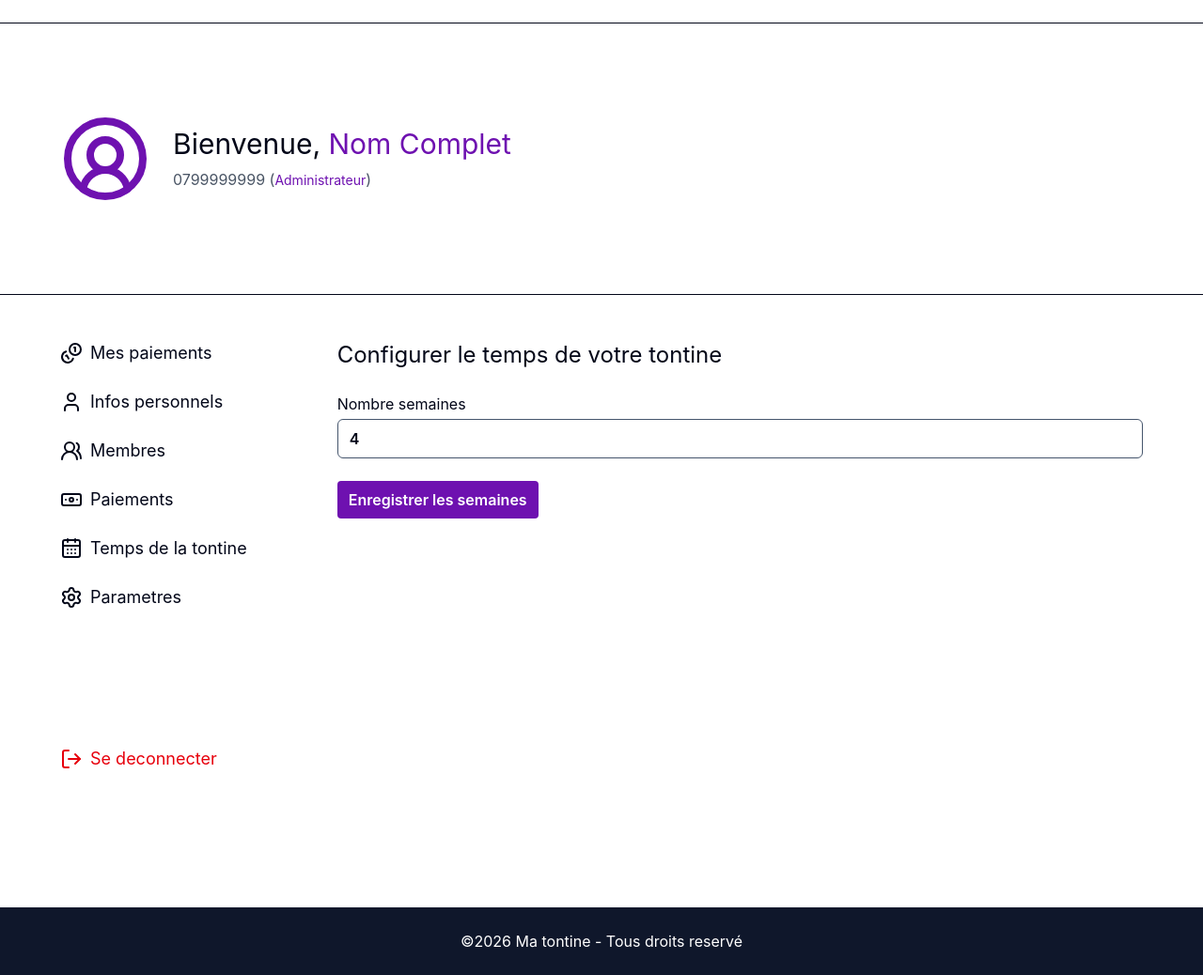
After one commit to NitiemaAllassane/tontine_app, a PHP site: page /pages/config.php in a window 1280 px wide. The commit adds this page. Shown: the whole page at 94% size. Run offline with PHP 8.4, Linux system fonts and the light colour scheme.

Commit message:
Ajout de la page de configuration du temps de la tontine

```diff
--- a/css/output.css
+++ b/css/output.css
@@ -8,14 +8,9 @@
       "Segoe UI Symbol", "Noto Color Emoji";
     --font-mono: ui-monospace, SFMono-Regular, Menlo, Monaco, Consolas, "Liberation Mono",
       "Courier New", monospace;
-    --color-red-500: oklch(63.7% 0.237 25.331);
     --color-red-600: oklch(57.7% 0.245 27.325);
-    --color-amber-300: oklch(87.9% 0.169 91.605);
-    --color-yellow-500: oklch(79.5% 0.184 86.047);
     --color-yellow-600: oklch(68.1% 0.162 75.834);
-    --color-green-400: oklch(79.2% 0.209 151.711);
     --color-green-600: oklch(62.7% 0.194 149.214);
-    --color-emerald-500: oklch(69.6% 0.17 162.48);
     --color-blue-600: oklch(54.6% 0.245 262.881);
     --color-purple-800: oklch(43.8% 0.218 303.724);
     --color-slate-50: oklch(98.4% 0.003 247.858);
@@ -26,17 +21,12 @@
     --color-slate-700: oklch(37.2% 0.044 257.287);
     --color-slate-900: oklch(20.8% 0.042 265.755);
     --color-slate-950: oklch(12.9% 0.042 264.695);
-    --color-gray-200: oklch(92.8% 0.006 264.531);
     --color-gray-400: oklch(70.7% 0.022 261.325);
     --color-gray-500: oklch(55.1% 0.027 264.364);
     --color-gray-600: oklch(44.6% 0.03 256.802);
     --color-white: #fff;
     --spacing: 0.25rem;
-    --container-xl: 36rem;
     --container-2xl: 42rem;
-    --container-3xl: 48rem;
-    --container-4xl: 56rem;
-    --container-5xl: 64rem;
     --container-6xl: 72rem;
     --text-xs: 0.75rem;
     --text-xs--line-height: calc(1 / 0.75);
@@ -52,8 +42,6 @@
     --text-3xl--line-height: calc(2.25 / 1.875);
     --text-4xl: 2.25rem;
     --text-4xl--line-height: calc(2.5 / 2.25);
-    --text-6xl: 3.75rem;
-    --text-6xl--line-height: 1;
     --font-weight-medium: 500;
     --font-weight-semibold: 600;
     --tracking-wide: 0.025em;
--- a/includes/sidebar.php
+++ b/includes/sidebar.php
@@ -85,7 +85,29 @@
             <span class="text-lg">Paiements</span>
         </a>
 
-
+        <a href="../pages/settings.php" class="flex items-center gap-2">
+            <span>
+                <svg
+                    xmlns="http://www.w3.org/2000/svg"
+                    width="24"
+                    height="24"
+                    viewBox="0 0 24 24"
+                    fill="none"
+                    stroke="currentColor"
+                    stroke-width="2"
+                    stroke-linecap="round"
+                    stroke-linejoin="round"
+                    class="lucide lucide-calendar-days-icon lucide-calendar-days">
+                    <path d="M8 2v3"/><path d="M16 2v3"/>
+                    <rect x="3" y="3" width="18" height="18" rx="2"/>
+                    <path d="M3 9h18"/><path d="M8 13h.01"/><path d="M12 13h.01"/>
+                    <path d="M16 13h.01"/><path d="M8 17h.01"/><path d="M12 17h.01"/>
+                    <path d="M16 17h.01"/>
+                </svg>
+                </svg>
+            </span>
+            <span class="text-lg">Temps de la tontine</span>
+        </a>
 
         <a href="../pages/settings.php" class="flex items-center gap-2">
             <span>
--- /dev/null
+++ b/pages/config.php
@@ -0,0 +1,52 @@
+<!DOCTYPE html>
+<html lang="fr">
+<head>
+    <meta charset="UTF-8">
+    <meta name="viewport" content="width=device-width, initial-scale=1.0">
+    <link href="../css/output.css" rel="stylesheet">
+    <title>Ma Tontine- Profil</title>
+</head>
+<body class="text-slate-950 min-h-dvh pt-6">
+
+    <?php include_once('../includes/profil_header.php') ?>
+
+   <main>
+    <div class="max-w-6xl mx-auto px-6 xl:px-0">
+        <div class="flex flex-col md:flex-row gap-x-24">
+            <div class="py-12 h-full md:sticky md:top-6">
+                <?php include('../includes/sidebar.php'); ?>
+            </div>
+
+            <section class="py-12 flex-1">
+                <h2 class="text-2xl mb-6">Configurer le temps de votre tontine</h2>
+
+                <form action="" method="post">
+                    <div class="mb-4">
+                        <div class="mb-6 flex flex-col">
+                            <label for="weeks" class="mb-1">Nombre semaines</label>
+                            <input
+                                type="number"
+                                name="weeks"
+                                id="weeks"
+                                value="4"
+                                class="border border-slate-600 px-3 py-2 rounded-md outline-purple-800 font-semibold"
+                            >
+                        </div>
+                    </div>
+
+                    <button
+                        type="submit"
+                        class="bg-purple-800 text-white font-semibold px-3 py-2 rounded-sm cursor-pointer">
+                        Enregistrer les semaines
+                    </button>
+
+                </form>
+            </section>
+        </div>
+    </div>
+   </main>
+
+   <?php include_once('../includes/footer.php'); ?>
+
+</body>
+</html>
```
